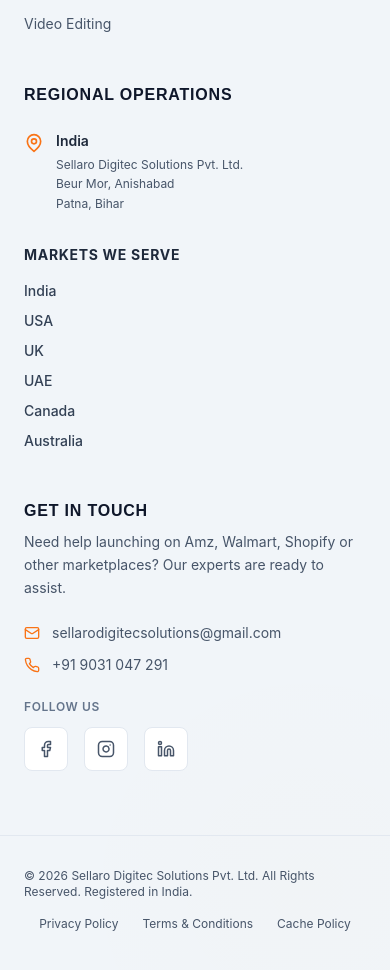
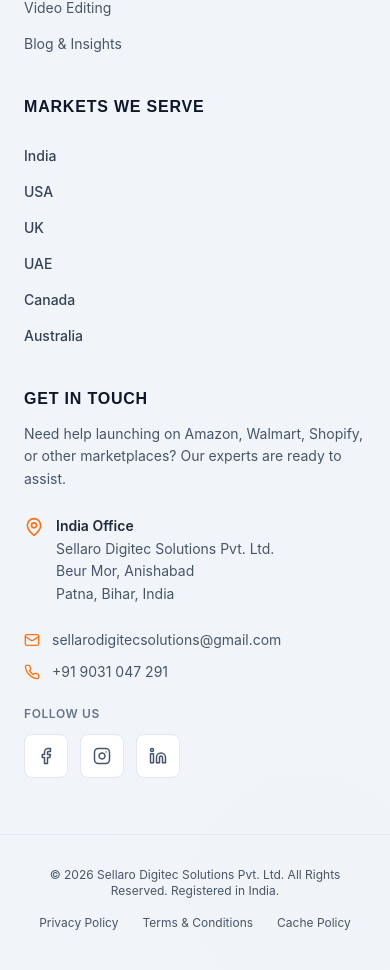
Before and after one commit to nishantkumar164-bit/sellaroDigitec, a React (Vite) app: page /contact in a window 390 px wide. Shown: the part 7873-8843 px from the top of the page. Built offline with nearby package versions, Linux system fonts and the light colour scheme; no server answers.

Commit message:
updated_footer

```diff
--- a/src/components/layout/Footer.jsx
+++ b/src/components/layout/Footer.jsx
@@ -1,3 +1,4 @@
+
 import React from 'react';
 import { Link } from 'react-router-dom';
 import {
@@ -7,7 +8,7 @@ import {
   Shield,
   Facebook,
   Instagram,
-  Linkedin
+  Linkedin,
 } from 'lucide-react';
 
 const Footer = () => {
@@ -22,448 +23,278 @@ const Footer = () => {
     { name: 'Brand Registry', href: '/services/brand-registry' },
     {
       name: 'Wordpress Website Development',
-      href: '/services/wordpress-website-development'
+      href: '/services/wordpress-website-development',
     },
-    { name: 'Video Editing', href: '/services/video-editing' }
+    { name: 'Video Editing', href: '/services/video-editing' },
+    { name: 'Blog & Insights', href: '/blog' },
   ];
 
   const complianceBadges = [
     'Amz SPN Verified',
     'Marketplace Launch Experts',
-    'India Based Support Team'
+    'India Based Support Team',
   ];
 
-  const countryLinks = [
-    { name: 'USA', href: '/usa' },
-    { name: 'UAE', href: '/uae' },
-    { name: 'Canada', href: '/canada' },
-    { name: 'Australia', href: '/australia' }
-  ];
+  const marketLinkClass =
+    'inline-block text-sm font-medium text-slate-700 transition-all hover:translate-x-1 hover:text-orange-500';
 
   return (
-    <footer className="relative bg-slate-100 border-t border-slate-200 pt-20 pb-10 overflow-hidden">
+    <footer className="relative overflow-hidden border-t border-slate-200 bg-slate-100 pt-16 pb-10 sm:pt-20">
+      {/* Background glow */}
+      <div
+        aria-hidden="true"
+        className="pointer-events-none absolute bottom-0 right-0 h-[500px] w-[500px] translate-x-1/3 translate-y-1/3 rounded-full glow-orb-gold opacity-30"
+      />
 
-      {/* Background Glow */}
-      <div className="absolute bottom-0 right-0 w-[500px] h-[500px] rounded-full glow-orb-gold pointer-events-none opacity-30 translate-x-1/3 translate-y-1/3" />
+      <div className="relative z-10 mx-auto grid max-w-7xl grid-cols-1 gap-10 px-6 sm:grid-cols-2 lg:grid-cols-4 lg:gap-12">
 
-      <div className="max-w-7xl mx-auto px-6 grid grid-cols-1 md:grid-cols-2 lg:grid-cols-4 gap-12 relative z-10">
-
-        {/* Column 1 - Brand */}
-
+        {/* Column 1 — Brand */}
         <div className="flex flex-col gap-6">
-
-          <Link to="/" className="flex items-center gap-3">
+          <Link
+            to="/"
+            className="flex w-fit items-center gap-3"
+            aria-label="Sellaro Digitec home"
+          >
             <img
               src="/image/digitec_logo.webp"
               alt="Sellaro Digitec Solutions"
               className="h-12 w-auto object-contain"
+              loading="lazy"
             />
           </Link>
 
-          <p className="text-slate-600 text-sm leading-relaxed">
+          <p className="text-sm leading-relaxed text-slate-600">
             Accelerating brand revenue and operational efficiency across
-            global and Indian e-commerce marketplaces.
-            Trusted growth catalysts.
+            global and Indian e-commerce marketplaces. Trusted growth
+            catalysts.
           </p>
 
-          <div className="inline-flex items-center px-3 py-1 rounded-full bg-orange-50 text-orange-600 text-xs font-semibold w-fit">
+          <div className="inline-flex w-fit items-center rounded-full bg-orange-50 px-3 py-2 text-xs font-semibold text-orange-600">
             ✓ 2450+ Businesses Launched Successfully
           </div>
 
           <div className="flex flex-col gap-2">
-
-            {complianceBadges.map((badge, idx) => (
+            {complianceBadges.map((badge) => (
               <div
-                key={idx}
-                className="flex items-center gap-2 text-xs text-slate-600 font-medium"
+                key={badge}
+                className="flex items-center gap-2 text-xs font-medium text-slate-600"
               >
-                <Shield className="h-3.5 w-3.5 text-orange-500 shrink-0" />
+                <Shield
+                  aria-hidden="true"
+                  className="h-3.5 w-3.5 shrink-0 text-orange-500"
+                />
                 <span>{badge}</span>
               </div>
             ))}
-
           </div>
-
         </div>
 
-
-        {/* Column 2 - Growth Pillars */}
-
+        {/* Column 2 — Growth Pillars */}
         <div>
-
-          <h2 className="font-heading text-slate-900 font-bold text-base mb-6 uppercase tracking-wider">
+          <h2 className="mb-6 font-heading text-base font-bold uppercase tracking-wider text-slate-900">
             Growth Pillars
           </h2>
 
           <ul className="flex flex-col gap-3">
-
-            {servicesLinks.map((link, idx) => (
-              <li key={idx}>
-
+            {servicesLinks.map((link) => (
+              <li key={link.href}>
                 <Link
                   to={link.href}
-                  className="
-                    text-slate-600
-                    hover:text-slate-900
-                    text-sm
-                    transition
-                    hover:translate-x-1
-                    inline-block
-                  "
+                  className="inline-block text-sm text-slate-600 transition hover:translate-x-1 hover:text-slate-900"
                 >
                   {link.name}
                 </Link>
-
               </li>
             ))}
-
           </ul>
-
         </div>
 
-
-        {/* Column 3 - Regional Operations */}
-
+        {/* Column 3 — Markets We Serve */}
         <div>
-
-          <h2 className="font-heading text-slate-900 font-bold text-base mb-6 uppercase tracking-wider">
-            Regional Operations
+          <h2 className="mb-6 font-heading text-base font-bold uppercase tracking-wider text-slate-900">
+            Markets We Serve
           </h2>
 
-          {/* India Office */}
+          <ul className="flex flex-col gap-3">
+            <li>
+              <a
+                href="https://digitecsolution.in/"
+                target="_blank"
+                rel="noopener noreferrer"
+                className={marketLinkClass}
+              >
+                India
+              </a>
+            </li>
 
-          <div className="flex gap-3 items-start">
+            <li>
+              <Link to="/usa" className={marketLinkClass}>
+                USA
+              </Link>
+            </li>
 
-            <MapPin className="h-5 w-5 text-orange-500 shrink-0 mt-0.5" />
+            <li>
+              <Link to="/uk" className={marketLinkClass}>
+                UK
+              </Link>
+            </li>
 
-            <div>
+            <li>
+              <Link to="/uae" className={marketLinkClass}>
+                UAE
+              </Link>
+            </li>
 
-              <p className="text-slate-800 font-semibold text-sm">
-                India
-              </p>
+            <li>
+              <Link to="/canada" className={marketLinkClass}>
+                Canada
+              </Link>
+            </li>
 
-              <p className="text-xs text-slate-600 leading-relaxed mt-1">
-                Sellaro Digitec Solutions Pvt. Ltd.
-                <br />
-                Beur Mor, Anishabad
-                <br />
-                Patna, Bihar
-              </p>
+            <li>
+              <Link to="/australia" className={marketLinkClass}>
+                Australia
+              </Link>
+            </li>
+          </ul>
+        </div>
 
-            </div>
+        {/* Column 4 — Get in Touch */}
+        <div className="flex flex-col gap-6">
+          <div>
+            <h2 className="mb-3 font-heading text-base font-bold uppercase tracking-wider text-slate-900">
+              Get in Touch
+            </h2>
 
+            <p className="text-sm leading-relaxed text-slate-600">
+              Need help launching on Amazon, Walmart, Shopify, or other
+              marketplaces? Our experts are ready to assist.
+            </p>
           </div>
 
+          {/* India office address */}
+          <div className="flex items-start gap-3">
+            <MapPin
+              aria-hidden="true"
+              className="mt-0.5 h-5 w-5 shrink-0 text-orange-500"
+            />
 
-
-          {/* Markets We Serve */}
-
-<div className="mt-8">
-
-  <p className="text-sm font-bold uppercase tracking-wider text-slate-800 mb-4">
-    Markets We Serve
-  </p>
-
-  <div className="flex flex-col gap-2.5">
-
-    {/* India - External Website */}
-    <a
-  href="https://digitecsolution.in/"
-  target="_blank"
-  rel="noopener noreferrer"
-  className="
-    text-sm
-    text-slate-700
-    font-medium
-    hover:text-orange-500
-    hover:translate-x-1
-    transition-all
-    inline-block
-  "
->
-  India
-</a>
-
-    {/* USA */}
-    <Link
-      to="/usa"
-      className="
-        text-sm
-        text-slate-700
-        font-medium
-        hover:text-orange-500
-        hover:translate-x-1
-        transition-all
-        inline-block
-      "
-    >
-      USA
-    </Link>
-
-    {/* UK */}
-<Link
-  to="/uk"
-  className="
-    text-sm
-    text-slate-700
-    font-medium
-    hover:text-orange-500
-    hover:translate-x-1
-    transition-all
-    inline-block
-  "
->
-  UK
-</Link>
-
-    {/* UAE */}
-    <Link
-      to="/uae"
-      className="
-        text-sm
-        text-slate-700
-        font-medium
-        hover:text-orange-500
-        hover:translate-x-1
-        transition-all
-        inline-block
-      "
-    >
-      UAE
-    </Link>
-
-    {/* Canada */}
-    <Link
-      to="/canada"
-      className="
-        text-sm
-        text-slate-700
-        font-medium
-        hover:text-orange-500
-        hover:translate-x-1
-        transition-all
-        inline-block
-      "
-    >
-      Canada
-    </Link>
-
-    {/* Australia */}
-    <Link
-      to="/australia"
-      className="
-        text-sm
-        text-slate-700
-        font-medium
-        hover:text-orange-500
-        hover:translate-x-1
-        transition-all
-        inline-block
-      "
-    >
-      Australia
-    </Link>
-
-  </div>
-
-</div>
-
-        </div>
-
-
-        {/* Column 4 - Contact */}
-
-        <div className="flex flex-col gap-6">
-
-          <div>
-
-            <h2 className="font-heading text-slate-900 font-bold text-base mb-2 uppercase tracking-wider">
-              Get In Touch
-            </h2>
-
-            <p className="text-slate-600 text-sm leading-relaxed">
-              Need help launching on Amz, Walmart,
-              Shopify or other marketplaces?
-              Our experts are ready to assist.
-            </p>
-
+            <address className="not-italic text-sm leading-relaxed text-slate-600">
+              <span className="font-semibold text-slate-800">
+                India Office
+              </span>
+              <br />
+              Sellaro Digitec Solutions Pvt. Ltd.
+              <br />
+              Beur Mor, Anishabad
+              <br />
+              Patna, Bihar, India
+            </address>
           </div>
 
+          {/* Contact details */}
+          <div className="flex flex-col gap-3 text-sm text-slate-600">
+            <a
+              href="mailto:sellarodigitecsolutions@gmail.com"
+              className="flex items-start gap-3 transition hover:text-slate-900"
+            >
+              <Mail
+                aria-hidden="true"
+                className="mt-0.5 h-4 w-4 shrink-0 text-orange-500"
+              />
 
-          {/* Contact Details */}
-
-          <div className="flex flex-col gap-3 text-sm text-slate-600">
+              <span className="break-all">
+                sellarodigitecsolutions@gmail.com
+              </span>
+            </a>
 
             <a
-              href="mailto:sellarodigitecsolutions@gmail.com"
-              className="flex items-center gap-3 hover:text-slate-900 transition"
+              href="tel:+919031047291"
+              className="flex items-center gap-3 transition hover:text-slate-900"
             >
-              <Mail className="h-4 w-4 text-orange-500" />
+              <Phone
+                aria-hidden="true"
+                className="h-4 w-4 shrink-0 text-orange-500"
+              />
 
-              <span>
-                sellarodigitecsolutions@gmail.com
-              </span>
-
+              <span>+91 9031 047 291</span>
             </a>
-
-
-            <div className="flex items-center gap-3">
-
-              <Phone className="h-4 w-4 text-orange-500" />
-
-              <span>
-                +91 9031 047 291
-              </span>
-
-            </div>
-
           </div>
 
-
-          {/* Social Media */}
-
+          {/* Social media */}
           <div>
-
-            <p className="text-xs font-semibold uppercase tracking-wider text-slate-500 mb-3">
+            <p className="mb-3 text-xs font-semibold uppercase tracking-wider text-slate-500">
               Follow Us
             </p>
 
-            <div className="flex items-center gap-4">
-
-              {/* Facebook */}
-
+            <div className="flex items-center gap-3">
               <a
                 href="https://www.facebook.com/profile.php?id=61576156656108"
                 target="_blank"
                 rel="noopener noreferrer"
                 aria-label="Visit Sellaro Digitec on Facebook"
-                className="
-                  h-11 w-11 flex items-center justify-center
-                  rounded-lg
-                  bg-white
-                  border
-                  border-slate-200
-                  text-slate-600
-                  hover:text-blue-600
-                  hover:-translate-y-1
-                  transition-all
-                "
+                className="flex h-11 w-11 items-center justify-center rounded-lg border border-slate-200 bg-white text-slate-600 transition hover:-translate-y-1 hover:text-blue-600"
               >
-                <Facebook size={18} />
+                <Facebook size={18} aria-hidden="true" />
               </a>
 
-
-              {/* Instagram */}
-
               <a
-                href="https://www.instagram.com/_digitecsolutions_?utm_source=ig_web_button_share_sheet&stkn=ZDNlZDc0MzIxNw=="
+                href="https://www.instagram.com/_digitecsolutions_/"
                 target="_blank"
                 rel="noopener noreferrer"
                 aria-label="Visit Sellaro Digitec on Instagram"
-                className="
-                  h-11 w-11 flex items-center justify-center
-                  rounded-lg
-                  bg-white
-                  border
-                  border-slate-200
-                  text-slate-600
-                  hover:text-pink-500
-                  hover:-translate-y-1
-                  transition-all
-                "
+                className="flex h-11 w-11 items-center justify-center rounded-lg border border-slate-200 bg-white text-slate-600 transition hover:-translate-y-1 hover:text-pink-500"
               >
-                <Instagram size={18} />
+                <Instagram size={18} aria-hidden="true" />
               </a>
-
-
-              {/* LinkedIn */}
 
               <a
                 href="https://www.linkedin.com/company/digitec-solution-268a5b365/about/"
                 target="_blank"
                 rel="noopener noreferrer"
                 aria-label="Visit Sellaro Digitec on LinkedIn"
-                className="
-                  h-11 w-11 flex items-center justify-center
-                  rounded-lg
-                  bg-white
-                  border
-                  border-slate-200
-                  text-slate-600
-                  hover:text-blue-700
-                  hover:-translate-y-1
-                  transition-all
-                "
+                className="flex h-11 w-11 items-center justify-center rounded-lg border border-slate-200 bg-white text-slate-600 transition hover:-translate-y-1 hover:text-blue-700"
               >
-                <Linkedin size={18} />
+                <Linkedin size={18} aria-hidden="true" />
               </a>
+            </div>
+          </div>
+        </div>
+      </div>
 
-            </div>
-
-          </div>
-
+      {/* Bottom footer */}
+      <div className="relative z-10 mx-auto mt-14 flex max-w-7xl flex-col items-center justify-between gap-4 border-t border-slate-200 px-6 pt-8 text-center text-xs text-slate-600 md:mt-16 md:flex-row md:text-left">
+        <div>
+          © {currentYear} Sellaro Digitec Solutions Pvt. Ltd. All Rights
+          Reserved. Registered in India.
         </div>
 
-      </div>
-
-
-      {/* Bottom Footer */}
-
-      <div
-        className="
-          max-w-7xl
-          mx-auto
-          px-6
-          mt-16
-          pt-8
-          border-t
-          border-slate-200
-          flex
-          flex-col
-          md:flex-row
-          items-center
-          justify-between
-          gap-4
-          text-xs
-          text-slate-600
-          relative
-          z-10
-        "
-      >
-
-        <div>
-          © {currentYear} Sellaro Digitec Solutions Pvt. Ltd.
-          All Rights Reserved. Registered in India.
-        </div>
-
-
-        <div className="flex gap-6">
-
+        <nav
+          aria-label="Legal links"
+          className="flex flex-wrap justify-center gap-x-6 gap-y-3"
+        >
           <Link
             to="/privacy-policy"
-            className="hover:text-slate-800 transition"
+            className="transition hover:text-slate-800"
           >
             Privacy Policy
           </Link>
 
           <Link
             to="/terms-conditions"
-            className="hover:text-slate-800 transition"
+            className="transition hover:text-slate-800"
           >
-            Terms & Conditions
+            Terms &amp; Conditions
           </Link>
 
           <Link
             to="/cache-policy"
-            className="hover:text-slate-800 transition"
+            className="transition hover:text-slate-800"
           >
             Cache Policy
           </Link>
-
-        </div>
-
+        </nav>
       </div>
-
     </footer>
   );
 };
```
